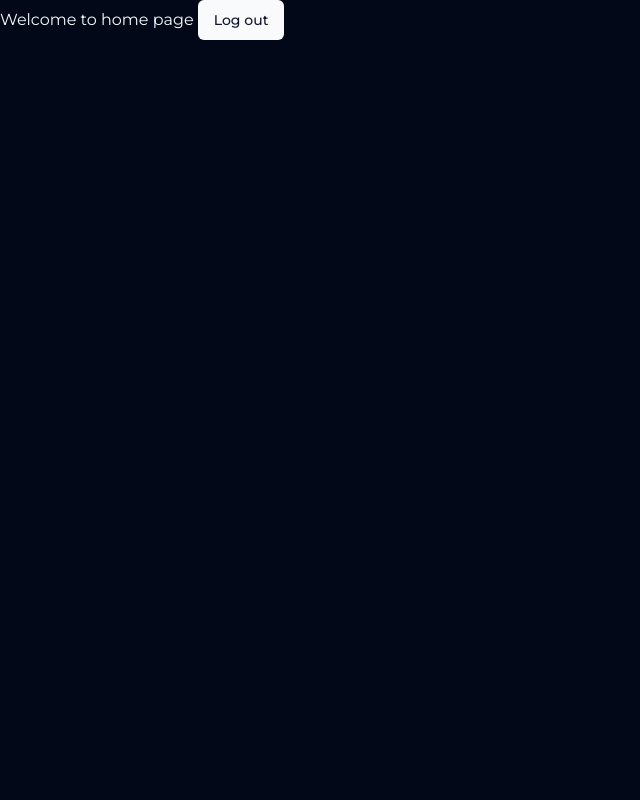
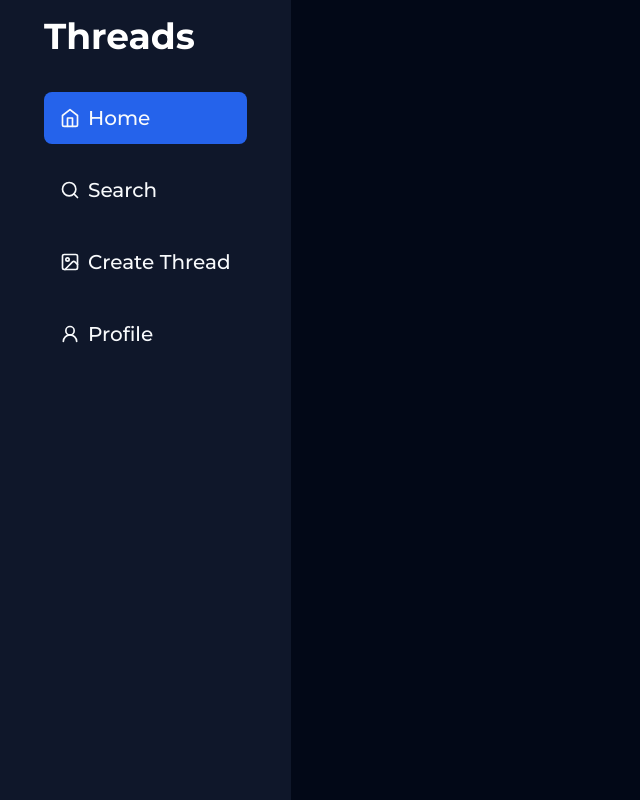
Before and after one commit to saidMounaim/Threads, a Next.js app: page / in a window 1280 px wide. Shown: the whole page, without its empty margins (0-640 px from the left). Built offline with nearby package versions, Linux system fonts and the light colour scheme; no server answers; sample sign-in values are in the browser's storage.

Commit message:
Add SideBar component

```diff
--- /dev/null
+++ b/app/(root)/layout.tsx
@@ -0,0 +1,14 @@
+import SideBar from "../components/SideBar";
+
+export default function HomeLayout({
+  children,
+}: {
+  children: React.ReactNode;
+}) {
+  return (
+    <main className="flex flex-row">
+      <SideBar />
+      <section className="flex flex-col">{children}</section>
+    </main>
+  );
+}
--- a/app/page.tsx
+++ b/app/(root)/page.tsx
@@ -1,16 +1,11 @@
 import { redirect } from "next/navigation";
-import { authOptions } from "./utils/auth";
+import { authOptions } from "../utils/auth";
 import { getServerSession } from "next-auth";
-import LogoutButton from "./components/LogoutButton";
 
 export default async function Home() {
   const session = await getServerSession(authOptions);
 
   if (!session) return redirect("/login");
 
-  return (
-    <div className="">
-      Welcome to home page <LogoutButton />
-    </div>
-  );
+  return <></>;
 }
--- /dev/null
+++ b/app/components/SideBar.tsx
@@ -0,0 +1,54 @@
+import { HomeIcon, ImageIcon, SearchIcon, User2Icon } from "lucide-react";
+import Link from "next/link";
+import React from "react";
+
+const SideBar = () => {
+  return (
+    <section className="max-w-80 flex flex-1 bg-slate-900 h-[100vh] fixed left-0 top-0">
+      <div className="flex flex-col py-4 px-11">
+        <h1 className="text-white font-bold text-4xl">Threads</h1>
+
+        <ul className="flex gap-y-5 flex-col items-start mt-9">
+          <li className="flex flex-col bg-blue-600 py-3 px-4 rounded-lg w-full">
+            <Link
+              href="/"
+              className="flex gap-x-2 items-center font-medium text-xl"
+            >
+              <HomeIcon className="w-5 h-5" />
+              Home
+            </Link>
+          </li>
+          <li className="flex flex-col py-3 px-4 rounded-lg w-full">
+            <Link
+              href="/search"
+              className="flex gap-x-2 items-center font-medium text-xl"
+            >
+              <SearchIcon className="w-5 h-5" />
+              Search
+            </Link>
+          </li>
+          <li className="flex flex-col py-3 px-4 rounded-lg w-full">
+            <Link
+              href="/"
+              className="flex gap-x-2 items-center font-medium text-xl"
+            >
+              <ImageIcon className="w-5 h-5" />
+              Create Thread
+            </Link>
+          </li>
+          <li className="flex flex-col py-3 px-4 rounded-lg w-full">
+            <Link
+              href="/"
+              className="flex gap-x-2 items-center font-medium text-xl"
+            >
+              <User2Icon className="w-5 h-5" />
+              Profile
+            </Link>
+          </li>
+        </ul>
+      </div>
+    </section>
+  );
+};
+
+export default SideBar;
--- a/app/layout.tsx
+++ b/app/layout.tsx
@@ -18,7 +18,7 @@ export default function RootLayout({
   return (
     <html lang="en" className="dark">
       <body className={montserrat.className}>
-        <Providers>{children}</Providers>
+        <Providers>{children}</Providers>{" "}
       </body>
     </html>
   );
```
